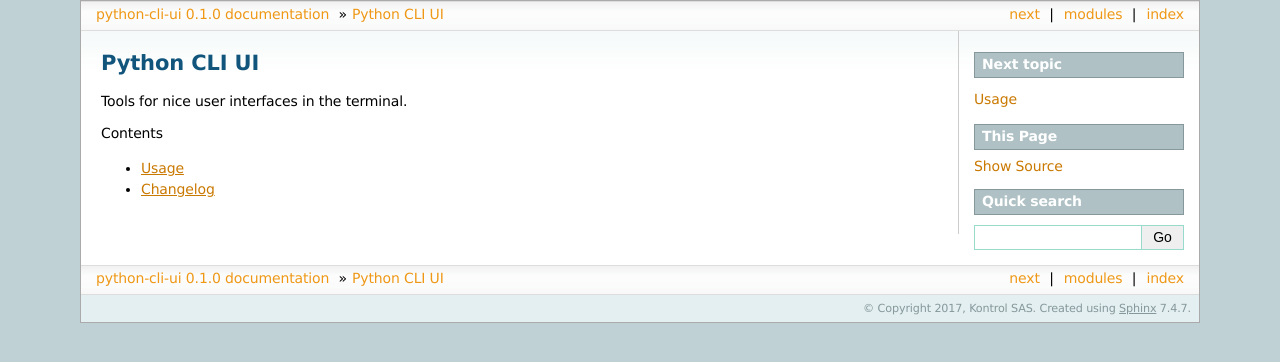
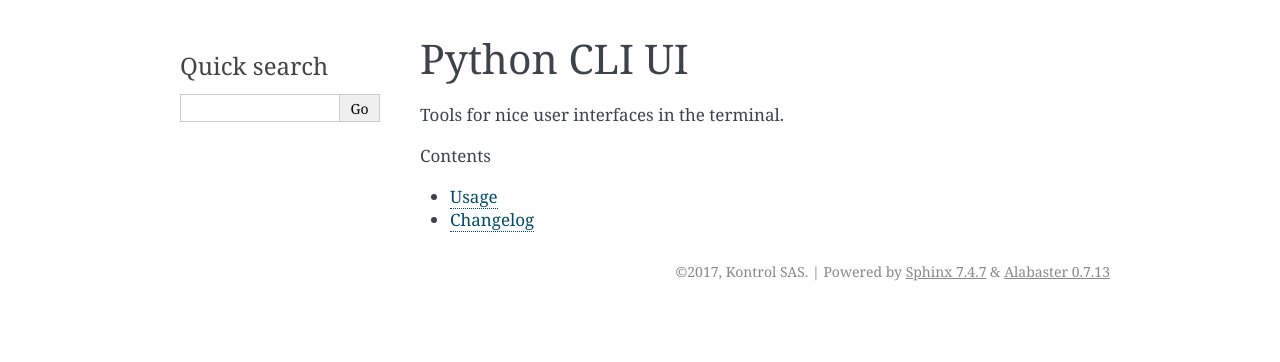
Before and after one commit to your-tools/python-cli-ui, a Sphinx documentation site: the page built from docs/index.rst, in a window 1280 px wide. Shown: the top 362 px of the page. Built offline with Sphinx 7.4.7, drawn with Linux system fonts in a browser that asks for light colours.

Commit message:
doc: change theme

```diff
--- a/docs/conf.py
+++ b/docs/conf.py
@@ -23,4 +23,6 @@
 todo_include_todos = True
 
 
-html_theme = 'sphinxdoc'
+html_theme = 'alabaster'
+html_copy_source = True
+html_show_sourcelink = False
```
